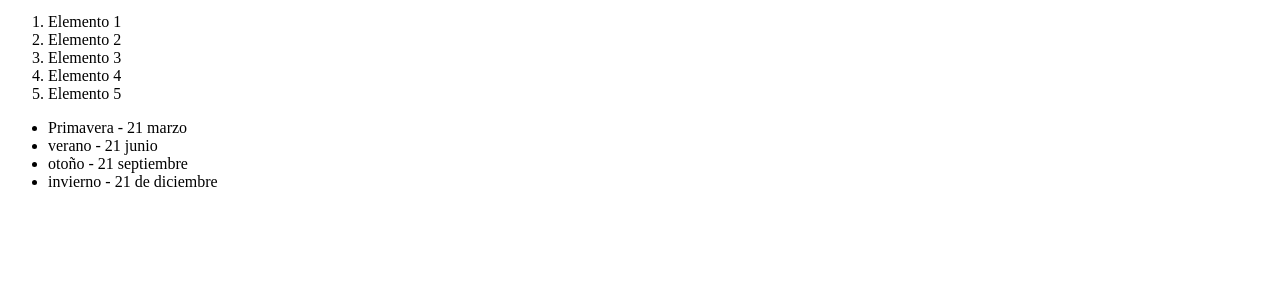
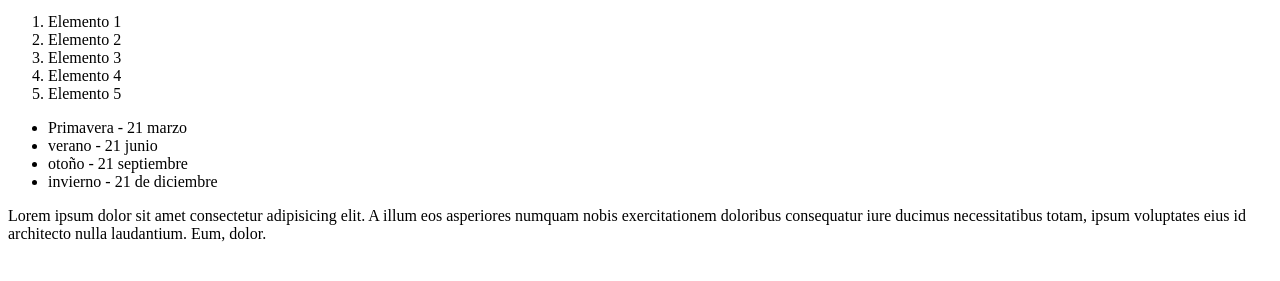
Before and after one commit to Morrisaxel/curso-de-git, a plain HTML site: page index.html in a window 1280 px wide. Shown: the part 87-368 px from the top of the page. Drawn offline with Linux system fonts and the light colour scheme.

Commit message:
Agregando parrafos

```diff
--- a/index.html
+++ b/index.html
@@ -27,6 +27,7 @@
         <li>otoño - 21 septiembre</li>
         <li>invierno - 21 de diciembre</li>
     </ul>
+    <p>Lorem ipsum dolor sit amet consectetur adipisicing elit. A illum eos asperiores numquam nobis exercitationem doloribus consequatur iure ducimus necessitatibus totam, ipsum voluptates eius id architecto nulla laudantium. Eum, dolor.</p>
     <script src="index.js"></script>
 
 </body>
```
